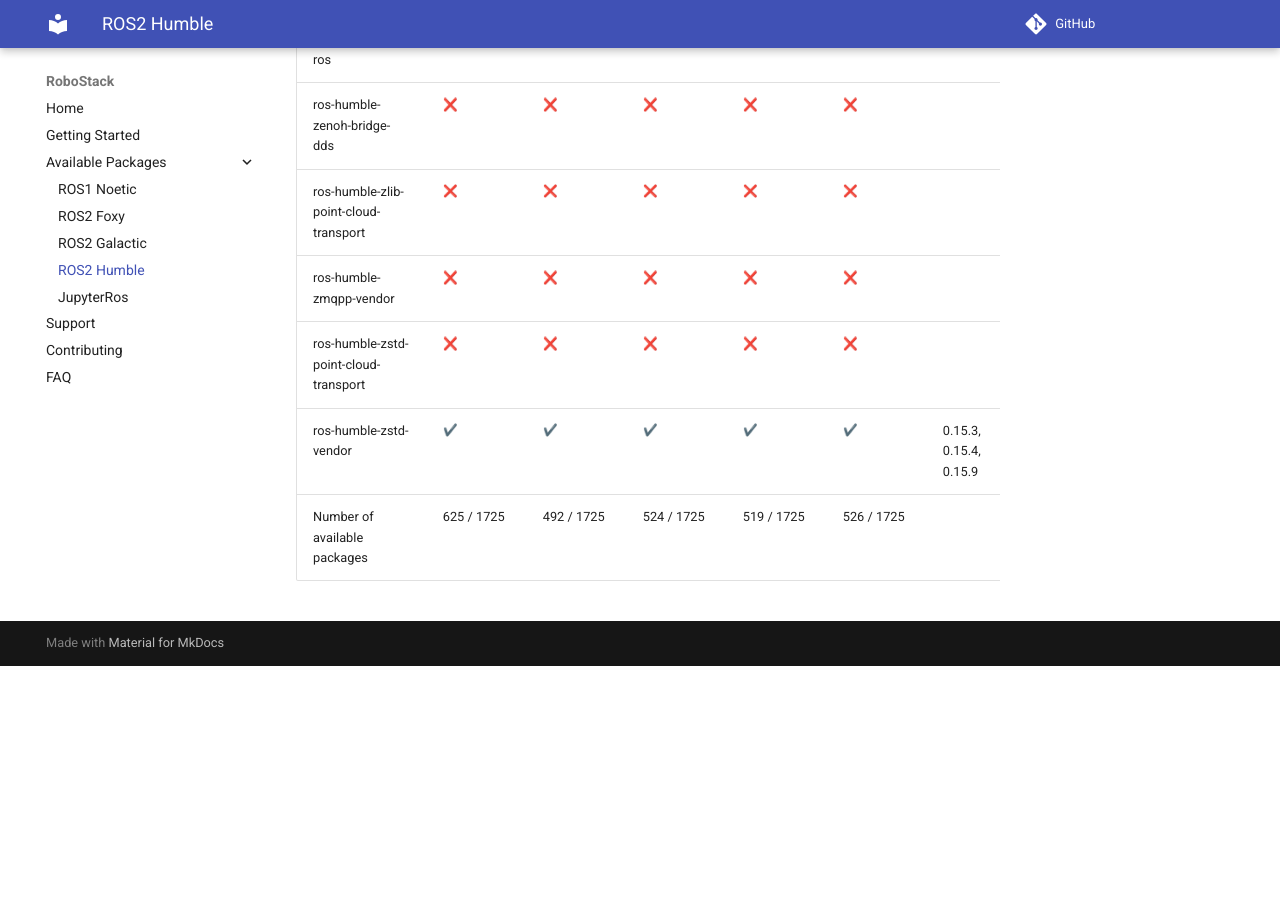
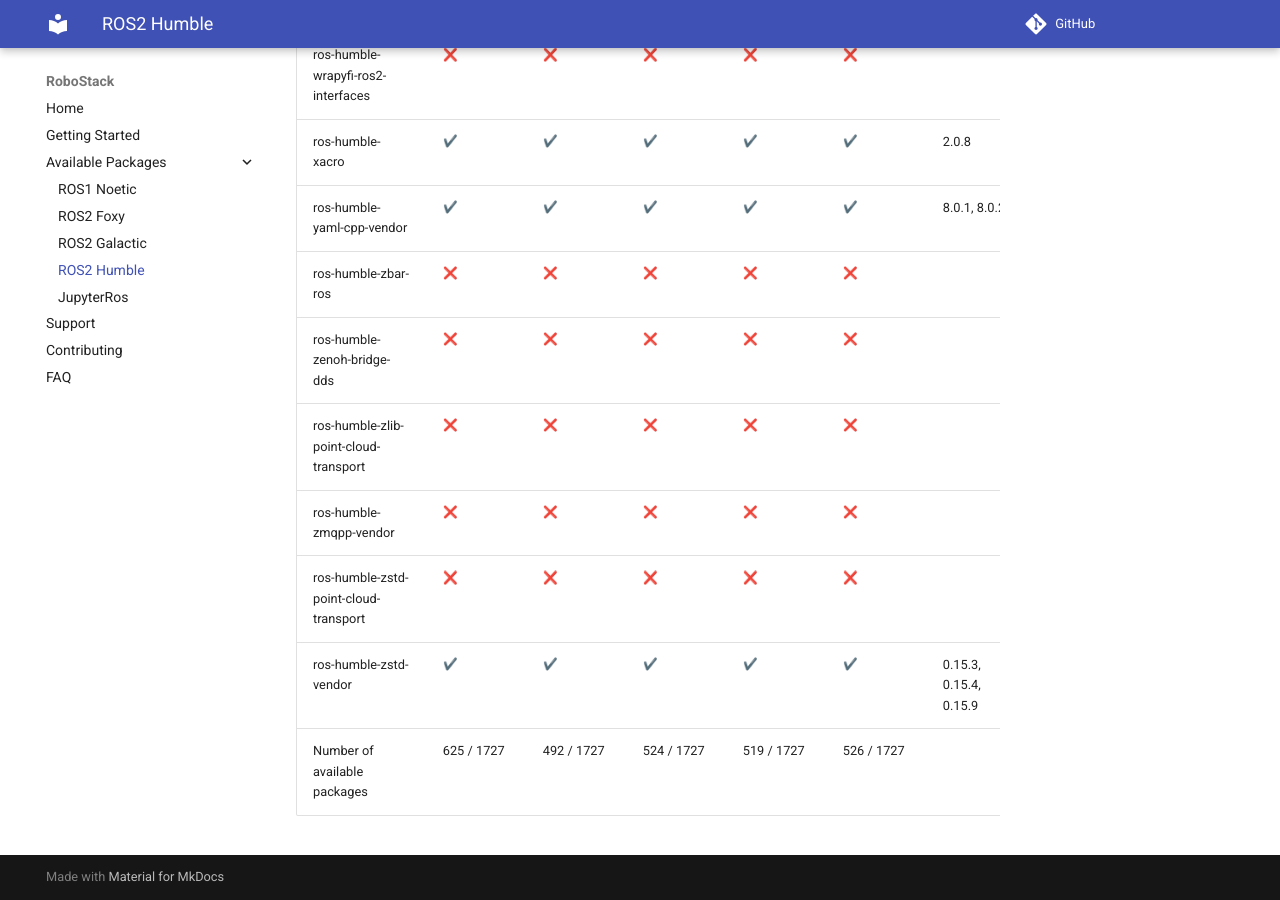
Before and after one commit to RoboStack/robostack.github.io, an MkDocs documentation site: the page built from docs/humble.md, in a window 1280 px wide and 900 px high, scrolled down 134289 px. Built offline with MkDocs 1.6.1 and Material for MkDocs 9.7.7, drawn with Linux system fonts in a browser that asks for light colours; emoji names are drawn with the system emoji font; comment, search, counter and statistics services are not loaded; before the commit the page ends 134955 px from its top, so only the background shows below that; some of the changed text lies outside the part shown.

Commit message:
Update tables

```diff
--- a/docs/humble.md
+++ b/docs/humble.md
@@ -1725,4 +1727,4 @@
 | ros-humble-zmqpp-vendor | :x: { data-sort='0' } | :x: { data-sort='0' } | :x: { data-sort='0' } | :x: { data-sort='0' } | :x: { data-sort='0' } |   |
 | ros-humble-zstd-point-cloud-transport | :x: { data-sort='0' } | :x: { data-sort='0' } | :x: { data-sort='0' } | :x: { data-sort='0' } | :x: { data-sort='0' } |   |
 | ros-humble-zstd-vendor | :heavy_check_mark: { data-sort='1' } | :heavy_check_mark: { data-sort='1' } | :heavy_check_mark: { data-sort='1' } | :heavy_check_mark: { data-sort='1' } | :heavy_check_mark: { data-sort='1' } | 0.15.3, 0.15.4, 0.15.9  |
-| Number of available packages |  625 / 1725 | 492 / 1725 | 524 / 1725 | 519 / 1725 | 526 / 1725 |
+| Number of available packages |  625 / 1727 | 492 / 1727 | 524 / 1727 | 519 / 1727 | 526 / 1727 |
```
Also changed, not shown: other parts of docs/humble.md (+3 -1 lines).
